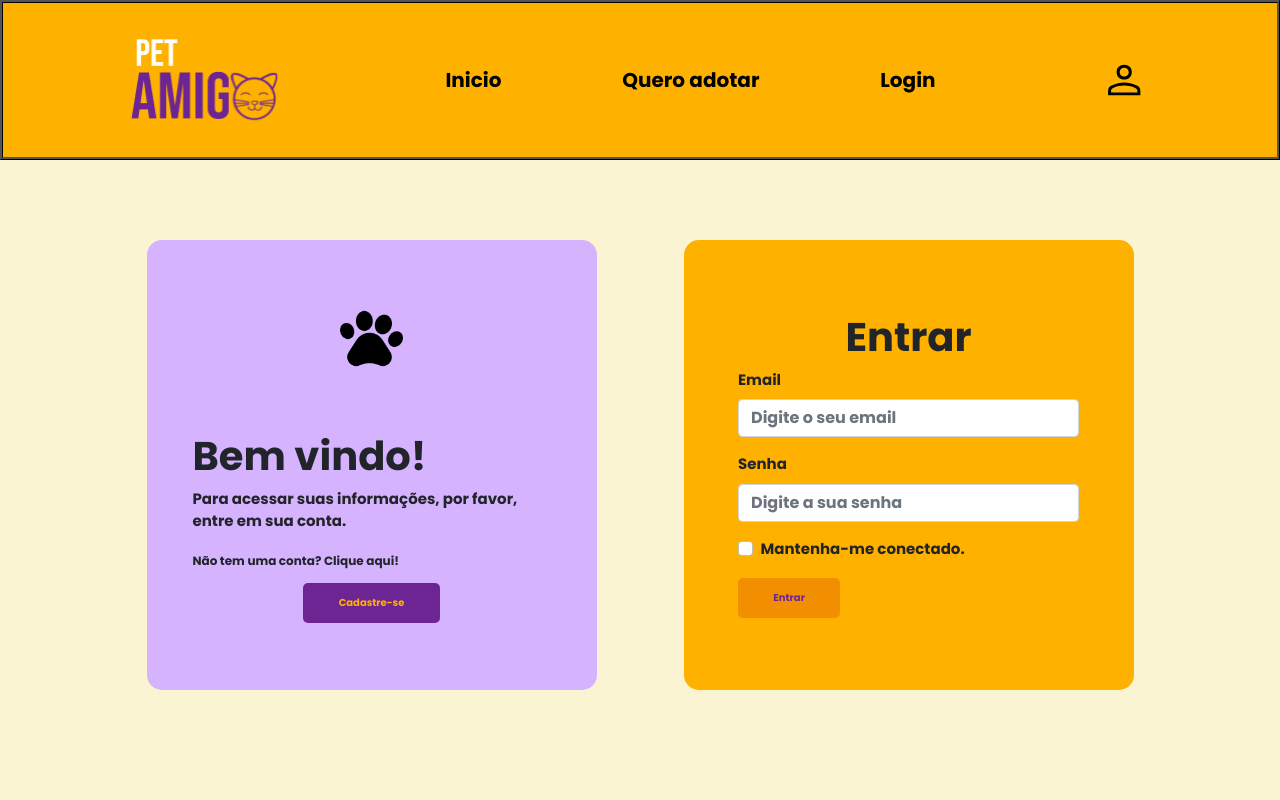
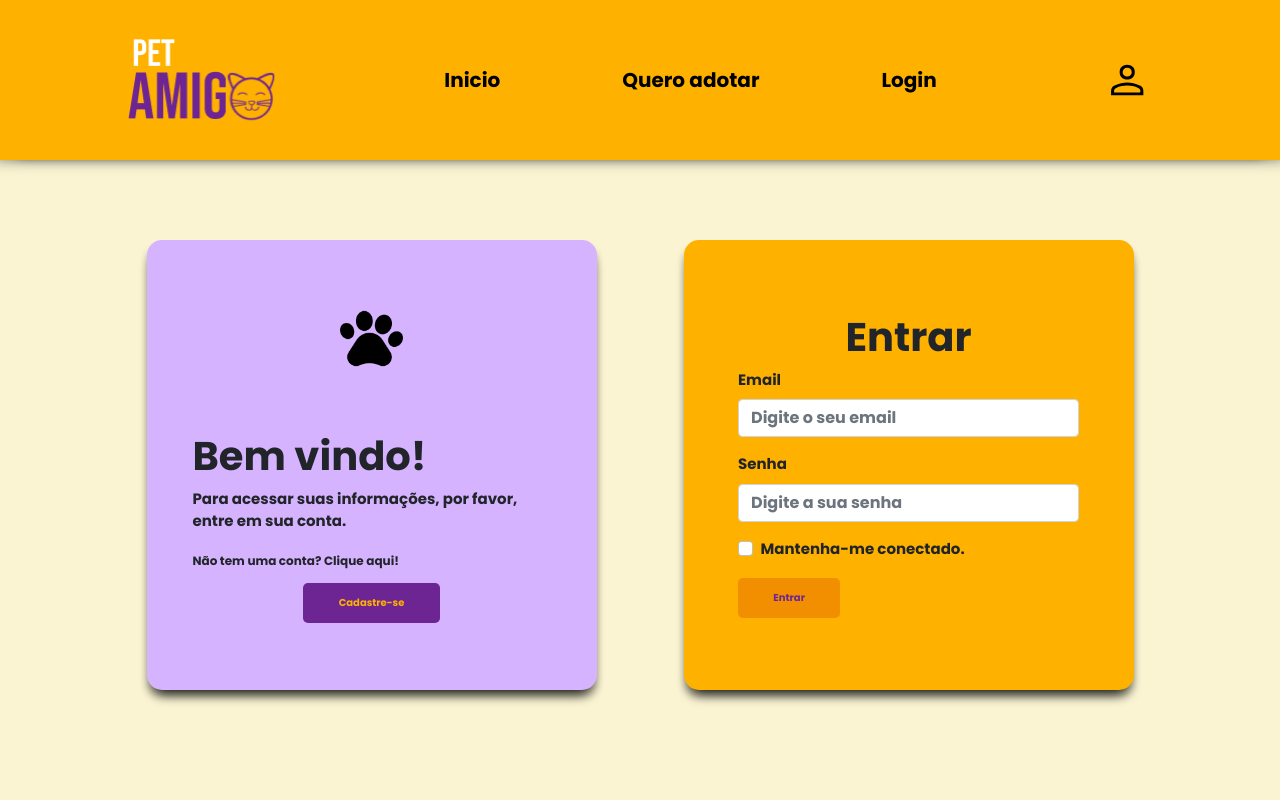
Before and after one commit to GuilhermeRodrigues123/Site-Pet-Amigo, a React (Create React App) app: page /login in a window 1280 px wide. Shown: the top 800 px of the page. Built offline with nearby package versions, Linux system fonts and the light colour scheme.

Commit message:
Adição de sombras no CSS

```diff
--- a/src/HeaderFooter/HeaderFooter.css
+++ b/src/HeaderFooter/HeaderFooter.css
@@ -16,8 +16,9 @@ header {
     justify-content: space-between;
     column-gap: 5vw;
     background: #FFB100;
-    border: black;
-    border-style: ridge;
+
+    -webkit-box-shadow: -10px 0px 13px -7px #000000, 10px 0px 13px -7px #000000, 0px 0px 10px 6px rgba(0,0,0,0.14);
+    box-shadow: -10px 0px 13px -7px #000000, 10px 0px 13px -7px #000000, 0px 0px 10px 6px rgba(0,0,0,0.14);
 }
 
 .header_titles {
--- a/src/pages/AnimaisParaAdocao/animaisParaAdocao.css
+++ b/src/pages/AnimaisParaAdocao/animaisParaAdocao.css
@@ -9,10 +9,13 @@
 .cardStyle{
     font-family: 'Poppins', semi-bold;
     font-size: 15px;
-    border: 4px solid #6E2594;
+    border: 5px solid #6E2594;
     border-radius: 10px;
     max-width: 21rem;
     margin: 0 auto;
+
+    -webkit-box-shadow: 0px 10px 13px -7px #000000, 0px 7px 7px 0px rgba(0,0,0,0.24);
+box-shadow: 0px 10px 13px -7px #000000, 0px 7px 7px 0px rgba(0,0,0,0.24);
 }
 
 
--- a/src/pages/Login/login.css
+++ b/src/pages/Login/login.css
@@ -16,6 +16,9 @@
     font-family: 'Poppins', sans-serif;
     font-size: 15px;
     padding: 1rem;
+
+    -webkit-box-shadow: 0px 10px 13px -7px #000000, 0px 7px 7px 0px rgba(0,0,0,0.24);
+box-shadow: 0px 10px 13px -7px #000000, 0px 7px 7px 0px rgba(0,0,0,0.24);
 }
 
 .cadastro{
@@ -32,6 +35,9 @@
     font-family: 'Poppins', sans-serif;
     font-size: 15px;
     padding: 1rem;
+
+    -webkit-box-shadow: 0px 10px 13px -7px #000000, 0px 7px 7px 0px rgba(0,0,0,0.24);
+box-shadow: 0px 10px 13px -7px #000000, 0px 7px 7px 0px rgba(0,0,0,0.24);
 }
 
 .imagem{
--- a/src/pages/MeuPerfil/meuPerfil.css
+++ b/src/pages/MeuPerfil/meuPerfil.css
@@ -22,6 +22,9 @@
     background-color: #FFC759;
     border-radius: 18px;
     border: 4px solid #6E2594;
+
+    -webkit-box-shadow: 0px 10px 13px -7px #000000, 0px 7px 7px 0px rgba(0,0,0,0.24);
+box-shadow: 0px 10px 13px -7px #000000, 0px 7px 7px 0px rgba(0,0,0,0.24);
 }
 .meusPets{
     padding-top: 3%;
@@ -36,6 +39,9 @@
     border-radius: 18px;
     border: 4px solid #000000;
     color: white;
+
+    -webkit-box-shadow: 0px 10px 13px -7px #000000, 0px 7px 7px 0px rgba(0,0,0,0.24);
+box-shadow: 0px 10px 13px -7px #000000, 0px 7px 7px 0px rgba(0,0,0,0.24);
 }
 
 .dadosPerfil{
```
